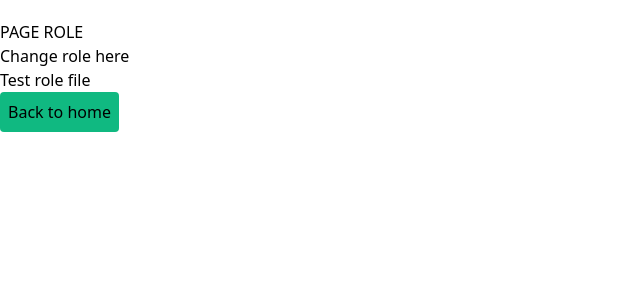
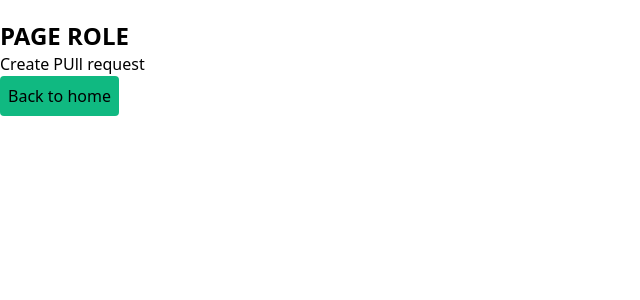
Before and after one commit to Binhbong37/newVue, a Vue app: page /role in a window 1280 px wide. Shown: the top 300 px of the page, without its empty margins (0-640 px from the left). Built offline with nearby package versions, Linux system fonts and the light colour scheme.

Commit message:
New branch to test

```diff
--- a/src/components/Role.vue
+++ b/src/components/Role.vue
@@ -1,9 +1,7 @@
 <template>
   <div>
-    <h1>PAGE ROLE</h1>
-
-    <p>Change role here</p>
-    <p>Test role file</p>
+    <h1 class="text-2xl font-bold">PAGE ROLE</h1>
+    <p>Create PUll request</p>
 
     <button class="bg-emerald-500 p-2 rounded">
       <router-link to="/">Back to home</router-link>
```
